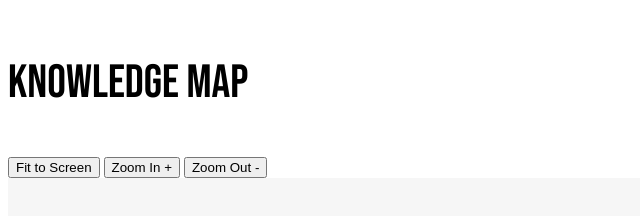
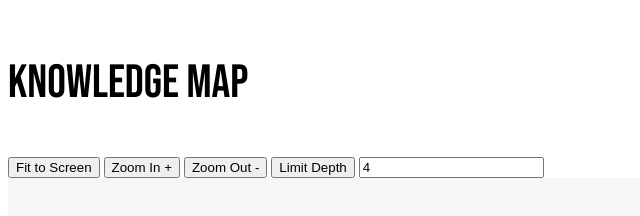
Before and after one commit to imartinezl/knowledge-map, a website built with webpack: page app/src/index.html in a window 1280 px wide. Shown: the whole page, without its empty margins (0-640 px from the left). Built offline with nearby package versions, Linux system fonts and the light colour scheme.

Commit message:
Limit depth button and input

```diff
--- a/app/src/index.html
+++ b/app/src/index.html
@@ -12,6 +12,8 @@
     <button id="autofit" type="button">Fit to Screen</button>
     <button id="zoomIn" type="button">Zoom In +</button>
     <button id="zoomOut" type="button">Zoom Out -</button>
+    <button id="depth" type="button">Limit Depth</button>
+    <input id="depth_layer" type="number" value='4'>
     <!-- <canvas id="canvas"></canvas> -->
     <svg id="mindmap"></svg>
     <svg id="mindmap2"></svg>
```
